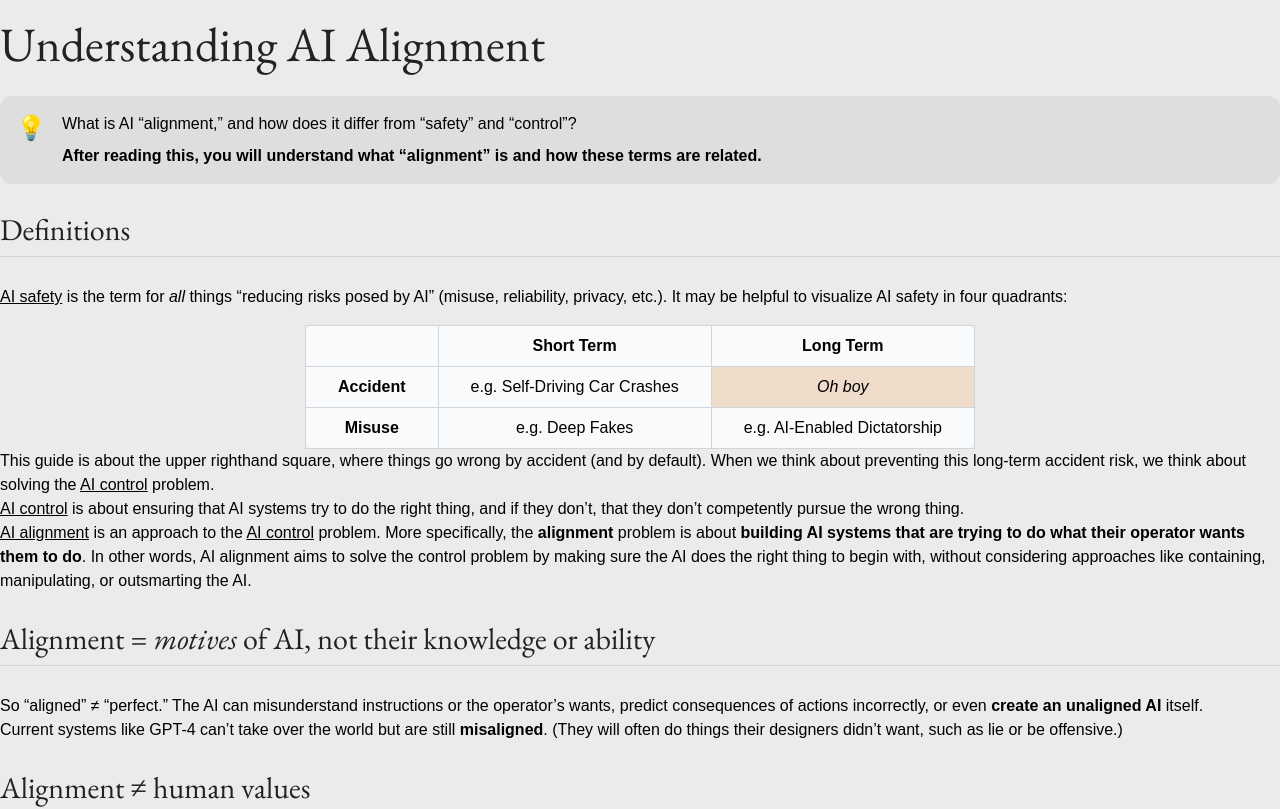
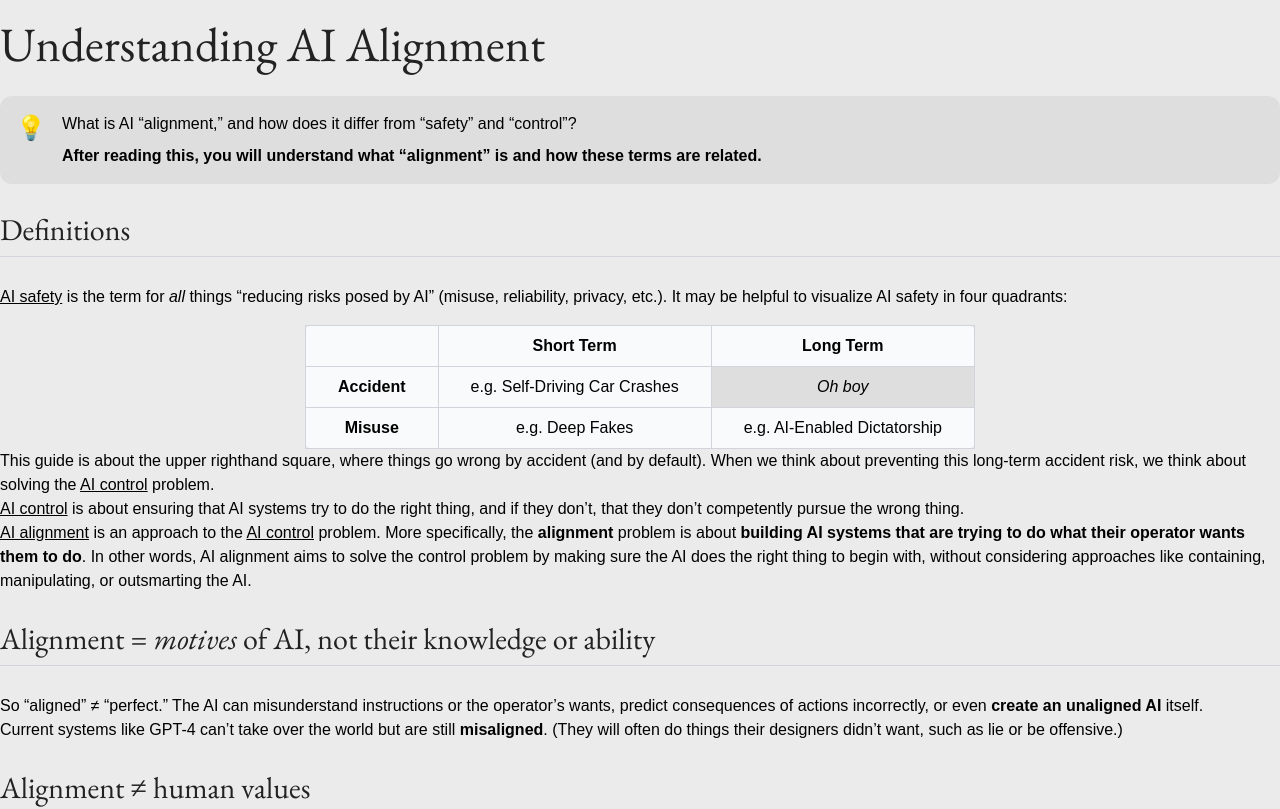
Before and after one commit to masonwang025/alignment-guide, a Next.js app: page /why-alignment/understanding-alignment in a window 1280 px wide. Shown: the top 809 px of the page. Built offline with nearby package versions, Linux system fonts and the light colour scheme.

Commit message:
color change! don't use highlight anymore

```diff
--- a/src/components/elements/RiskTable.tsx
+++ b/src/components/elements/RiskTable.tsx
@@ -22,7 +22,7 @@ const RiskTable = () => {
                         <tr>
                             <td className={headerClass}>Accident</td>
                             <td className={textCenterClass}>e.g. Self-Driving Car Crashes</td>
-                            <td className={cn(textCenterClass, 'bg-highlight')}>
+                            <td className={cn(textCenterClass, 'bg-accent-400')}>
                                 <i>Oh boy</i>
                             </td>
                         </tr>
```
